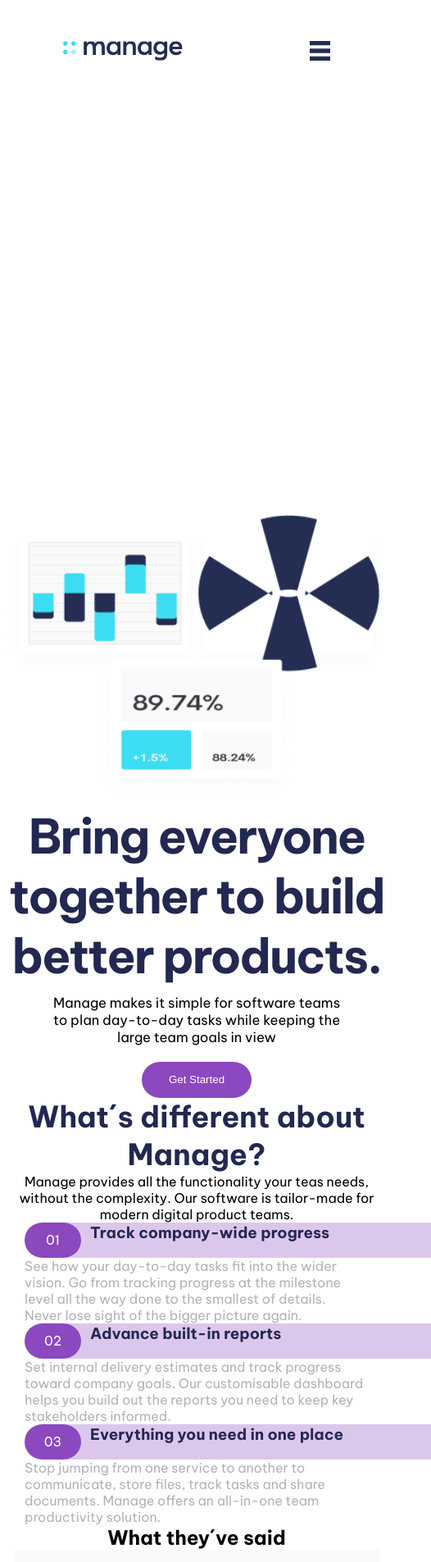
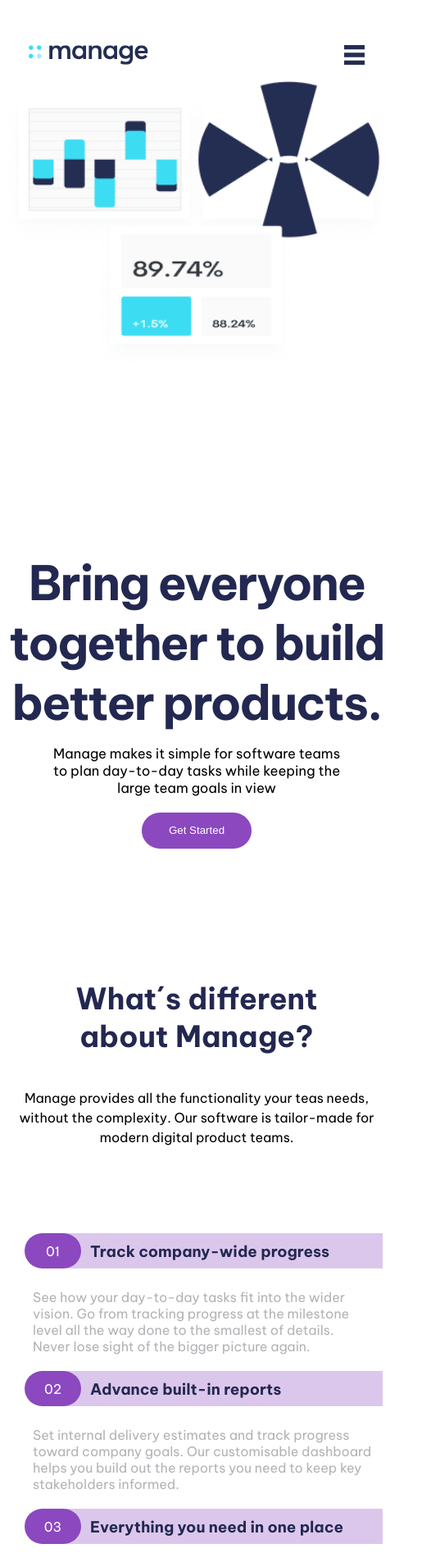
Before and after one commit to digitalHouseProyectos/examenFinalFrontendI, a plain HTML site: page root/index.html in a window 390 px wide. Shown: the top 1905 px of the page at 82% size, 526 px wide, since content can reach past the window. Drawn offline with Linux system fonts and the light colour scheme.

Commit message:
First Mobile completo

```diff
--- a/root/css/style.css
+++ b/root/css/style.css
@@ -23,7 +23,6 @@ html {
 body {
     flex-direction: column;
     height: 3550px;
-    justify-content: space-between;
     margin: 0;
     min-width: 480px;
     width: 100%;
@@ -38,8 +37,8 @@ body {
 }
 
 header {
-    justify-content: space-around;
-    margin: 50px 0 10px;
+    justify-content: space-between;
+    margin: 55px 35px 0 35px;
 }
 
 #section-diagrama {
@@ -47,12 +46,14 @@ header {
 }
 
 #section-diagrama img{
+    margin: 20px 0 220px 0;
     width: 100%;
 }
 
 #section-diagrama article {
     align-items: center;
     flex-direction: column;
+    margin-bottom: 120px;
     text-align: center;
 }
 
@@ -60,11 +61,12 @@ h1 {
     color: var(--secondary-color-azul);
     font-size: 58px;
     letter-spacing: -0.035em;
+    margin: 0 10px;
 }
 
 #section-diagrama p {
     font-size: 16.56px;
-    margin: 10px 60px 20px;
+    margin: 15px 60px 20px;
 }
 
 .btn {
@@ -79,16 +81,19 @@ h1 {
 #section-middle article h2 {
     color: var(--secondary-color-azul);
     font-size: 36px;
+    margin: 40px;
     text-align: center;
 }
 
 #section-middle article >p {
-    font-size: 16px;
+    align-self: stretch;
+    line-height: 151.1%;
+    margin: 0 10px 105px 10px;
     text-align: center;
 }
 
 ol {
-    margin-left: 30px;
+    margin: 0 0 120px 30px;
 }
 
 ol li {
@@ -117,16 +122,17 @@ ol div {
     color: var(--secondary-color-azul);
     height: 43px;
     margin-left: 50px;
-    width: 446px;
+    width: 86%;
 }
 
 ol div h3 {
-    margin-left: 30px;
+    margin: 0 0 0 30px;
 }
 
 ol p {
     color: var(--secondary-color-gris);
-    margin-right: 35px;
+    letter-spacing: -1%;
+    margin: 25px 25px 20px 10px;
     text-align: left;
 }
 
@@ -135,11 +141,22 @@ ol p {
     flex-direction: column;
 }
 
+#section-cards h2 {
+    font-size: 39.2143px;
+    letter-spacing: -0.01em;
+    margin-bottom: 100px;
+}
+
 .card {
     background-color: #FAFAFA;
     position: relative;
     height: 219px;
+    margin: 50px 0 44px 0;
     width: 445px;
+}
+
+h3 {
+    margin: 30px 0 15px 0;
 }
 
 .card p {
@@ -154,11 +171,12 @@ ol p {
 
 #card-ali img {
     position: absolute;
+    top: -50px;
     width: 20%;
 }
 
 #card-ali p {
-    margin: 0 50px;
+    margin: 0 40px;
     text-align: center;
 }
 
@@ -169,14 +187,15 @@ ol p {
     flex-direction: column;
     height: 318px;
     justify-content: center;
+    margin-top: 80px;
     text-align: center;
-    width: 484px;
+    width: 100%;
 }
 
 #section-purple h2 {
     font-size: 40px;
     letter-spacing: -0.005em;
-    margin: 0 70px;
+    margin: 0 70px 30px 70px;
 }
 
 #get-started-down {
@@ -191,20 +210,28 @@ footer {
     flex-direction: column;
     justify-content: space-around;
     height: 535.89px;
-    width: 480px;
+    width: 100%;
 }
 
 footer ul {
     color: #fff;
-    justify-content: space-around;
+    justify-content: space-between;
     list-style: none;
-    margin: 0 80px;
+    margin: 0 70px;
+}
+
+footer ul li {
+    margin-top: 15px;
 }
 
 footer input {
     border-radius: 50px;
     height: 44px;
     width: 308px;
+}
+
+input::placeholder {
+    padding-left: 10px;
 }
 
 #go {
--- a/root/index.html
+++ b/root/index.html
@@ -47,15 +47,15 @@
             <article>
                 <ol>
                     <li>
-                        <div><h3>Track company-wide progress</h3></div>
+                        <div class="flex"><h3>Track company-wide progress</h3></div>
                         <p>See how your day-to-day tasks fit into the wider vision. Go from tracking progress at the milestone level all the way done to the smallest of details. Never lose sight of the bigger picture again.</p>
                     </li>
                     <li>
-                        <div><h3>Advance built-in reports</h3></div>
+                        <div class="flex"><h3>Advance built-in reports</h3></div>
                         <p>Set internal delivery estimates and track progress toward company goals. Our customisable dashboard helps you build out the reports you need to keep key stakeholders informed.</p>
                     </li>
                     <li>
-                        <div><h3>Everything you need in one place</h3></div>
+                        <div class="flex"><h3>Everything you need in one place</h3></div>
                         <p>Stop jumping from one service to another to communicate, store files, track tasks and share documents. Manage offers an all-in-one team productivity solution.</p>
                     </li>
                 </ol>
@@ -118,7 +118,7 @@
                 <li><img src="./img/icon-instagram.svg" alt="icon-instagram"></li>
             </ul>
         </section>
-        <div><img src="./img/logo.svg" alt="logotipo-footer"></div>
+        <div><img src="./img/Logologowhite.png" alt="logotipo-footer"></div>
         <section>
             <p>Copyright 2020. All rights Reserved</p>
         </section>
```
Also changed, not shown: root/img/Logologowhite.png (added).
